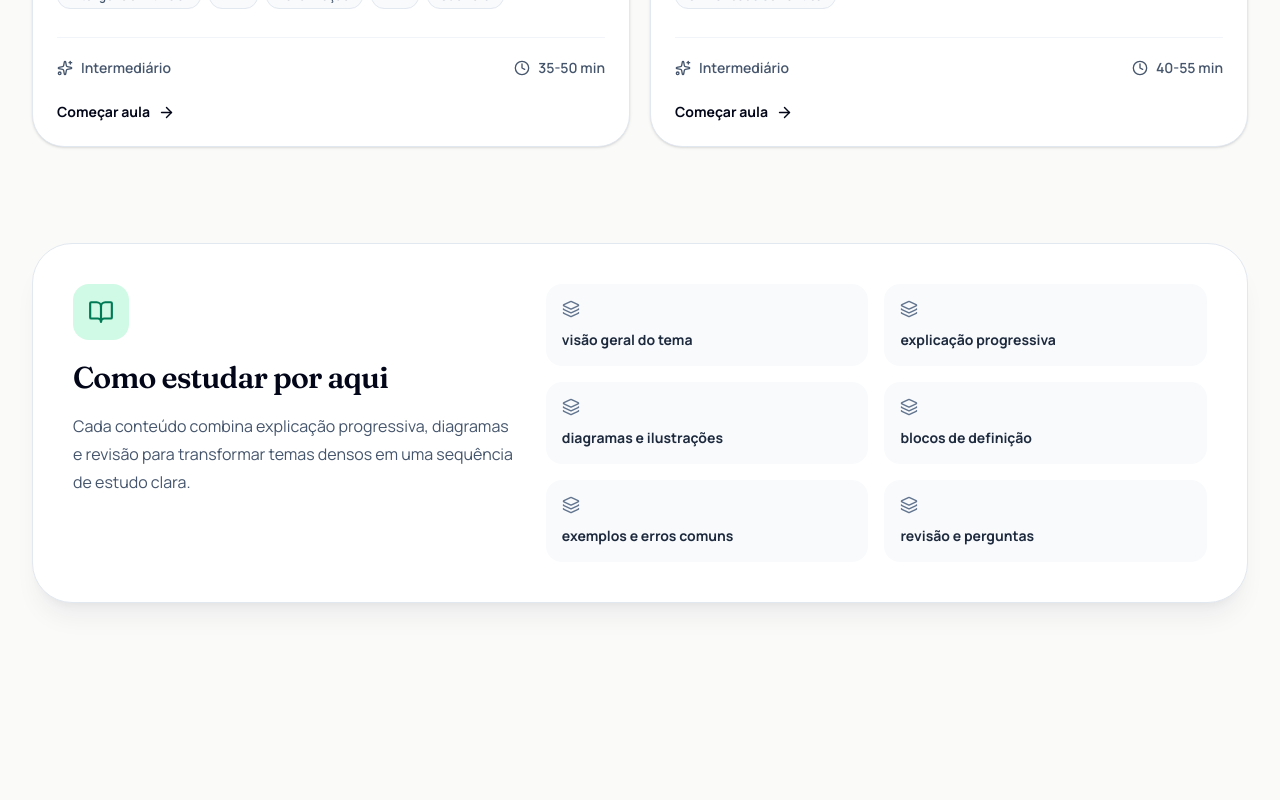
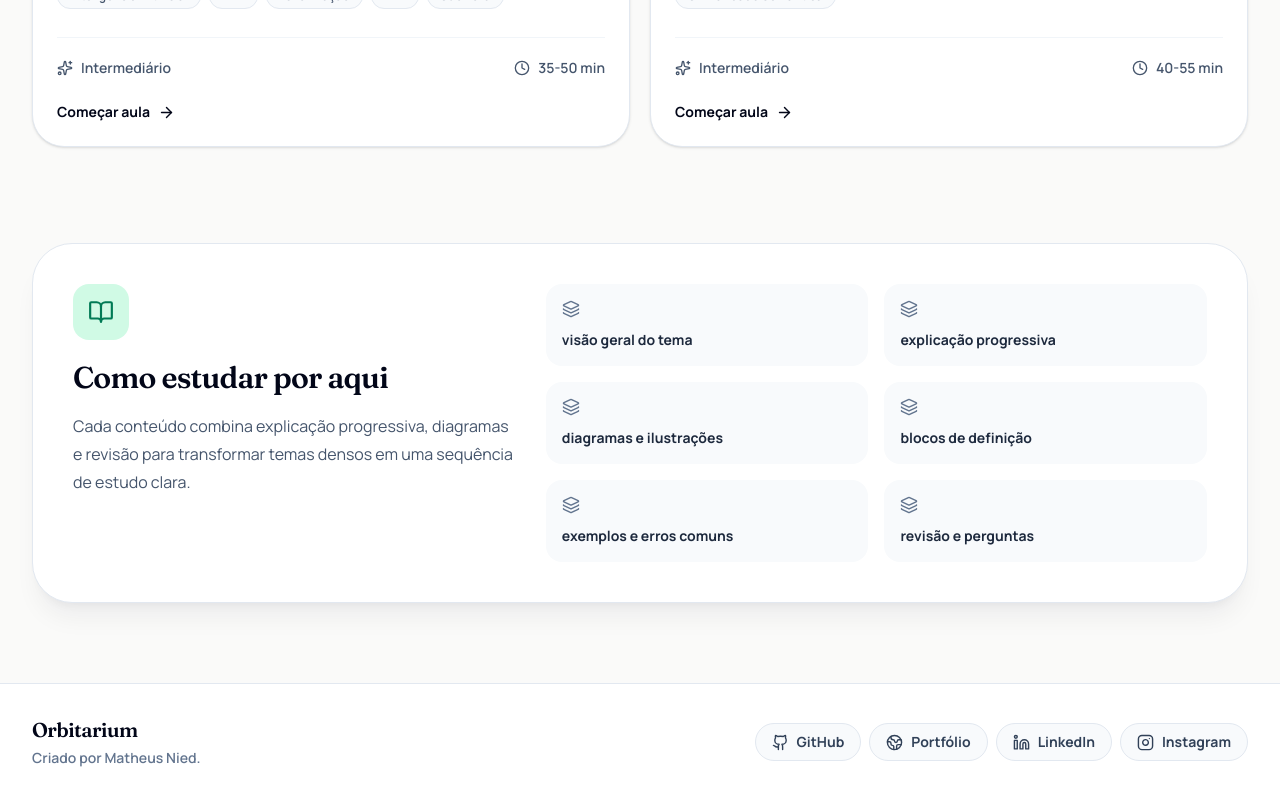
Before and after one commit to matheusz-nied/Orbitarium, a React (Vite) app: page / in a window 1280 px wide. Shown: the part 2513-3313 px from the top of the page. Before the commit the page ends 3196 px from the top, so only its background shows below. Built offline with nearby package versions, Linux system fonts and the light colour scheme.

Commit message:
feat: implement and integrate site footer component into application layout

```diff
--- a/src/components/AppLayout.tsx
+++ b/src/components/AppLayout.tsx
@@ -1,11 +1,13 @@
 import type { PropsWithChildren } from "react";
+import { Footer } from "./Footer";
 import { Header } from "./Header";
 
 export function AppLayout({ children }: PropsWithChildren) {
   return (
-    <div className="min-h-screen overflow-x-hidden bg-stone-50 text-slate-950">
+    <div className="flex min-h-screen flex-col overflow-x-hidden bg-stone-50 text-slate-950">
       <Header />
-      <main>{children}</main>
+      <main className="grow">{children}</main>
+      <Footer />
     </div>
   );
 }
--- /dev/null
+++ b/src/components/Footer.tsx
@@ -0,0 +1,57 @@
+import { Github, Globe2, Instagram, Linkedin } from "lucide-react";
+
+const socialLinks = [
+  {
+    label: "GitHub",
+    href: "https://github.com/matheusz-nied",
+    icon: Github,
+  },
+  {
+    label: "Portfólio",
+    href: "https://theus-dev.vercel.app/",
+    icon: Globe2,
+  },
+  {
+    label: "LinkedIn",
+    href: "https://linkedin.com/in/matheusz-nied",
+    icon: Linkedin,
+  },
+  {
+    label: "Instagram",
+    href: "https://www.instagram.com/theusdev_/",
+    icon: Instagram,
+  },
+];
+
+export function Footer() {
+  return (
+    <footer className="border-t border-slate-200 bg-white">
+      <div className="mx-auto flex max-w-7xl flex-col gap-5 px-4 py-8 sm:px-6 md:flex-row md:items-center md:justify-between lg:px-8">
+        <div>
+          <p className="font-display text-xl font-semibold tracking-tight text-slate-950">
+            Orbitarium
+          </p>
+          <p className="mt-1 text-sm font-semibold text-slate-500">
+            Criado por Matheus Nied.
+          </p>
+        </div>
+
+        <nav className="flex flex-wrap gap-2" aria-label="Redes sociais">
+          {socialLinks.map(({ href, icon: Icon, label }) => (
+            <a
+              className="inline-flex items-center gap-2 rounded-full border border-slate-200 bg-slate-50 px-4 py-2 text-sm font-bold text-slate-700 transition hover:border-slate-300 hover:bg-white hover:text-slate-950"
+              href={href}
+              key={href}
+              rel="noreferrer"
+              target="_blank"
+              title={label}
+            >
+              <Icon size={17} aria-hidden="true" />
+              {label}
+            </a>
+          ))}
+        </nav>
+      </div>
+    </footer>
+  );
+}
```
